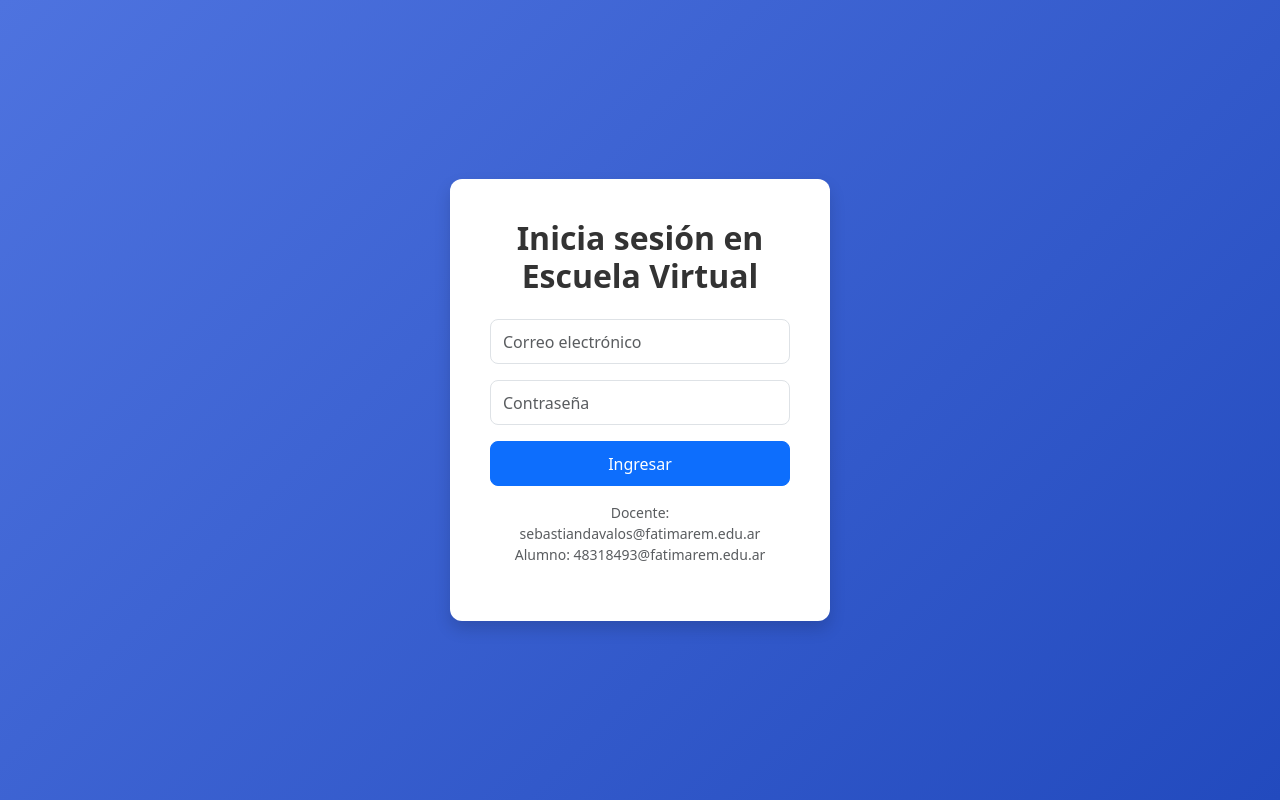
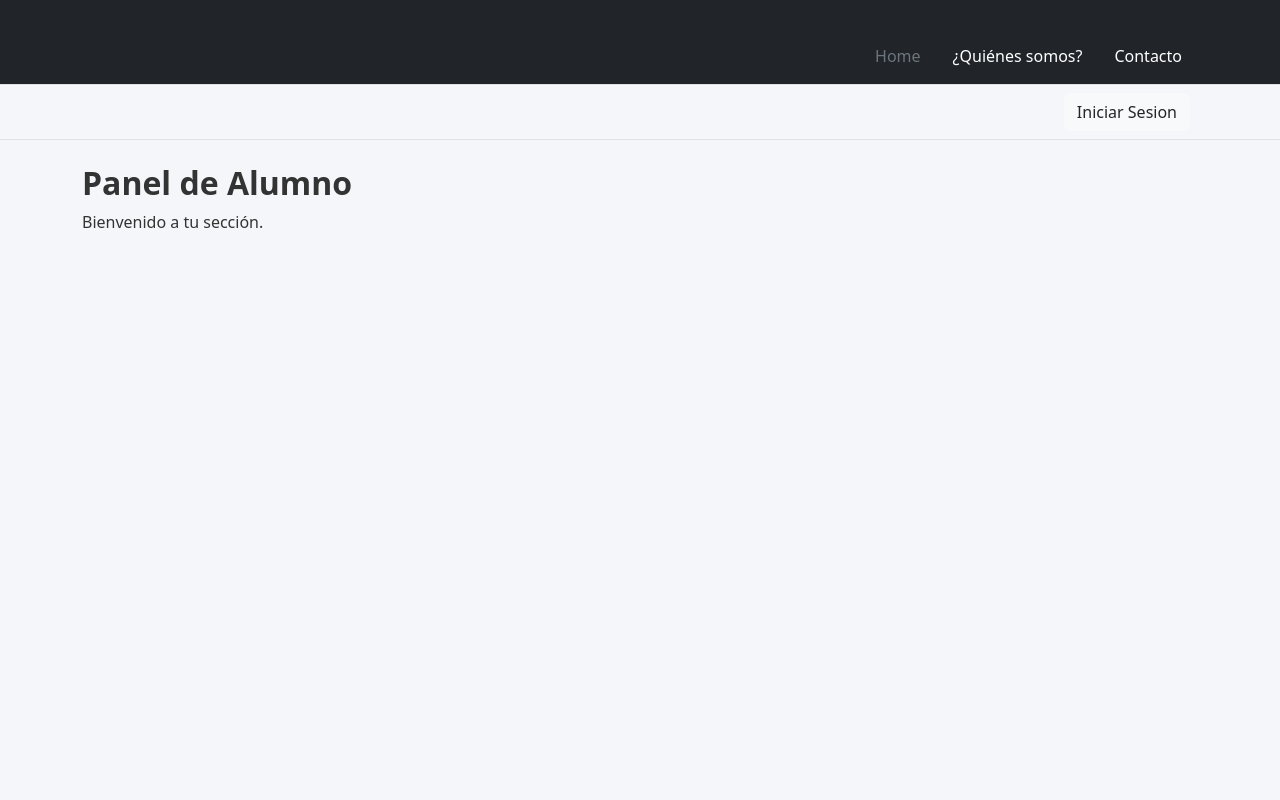
Before and after one commit to maximiliano-occhiuzzi/Escuela_Virtual, a React (Vite) app: page / in a window 1280 px wide. Built offline with nearby package versions, Linux system fonts and the light colour scheme.

Commit message:
arranque el proyecto, cree panel de alumno y docente, enrutee, cree home, falta realizar tarjeta tarea 29/04 12:09

```diff
--- a/src/App.jsx
+++ b/src/App.jsx
@@ -1,13 +1,19 @@
 import { BrowserRouter, Routes, Route } from "react-router-dom";
+import Home from "./pages/Home";
+import PanelAlumno from "./pages/PanelAlumno";
 import Login from "./pages/Login";
-import PanelAlumno from "./pages/PanelAlumno";
+import PanelDocente from "./pages/PanelDocente"
+import TarjetaTarea from "./components/TarjetaTarea"
 
 function App() {
   return (
     <BrowserRouter>
       <Routes>
-        <Route path="/" element={<Login />} />
-        <Route path="/alumno" element={<PanelAlumno />} />
+        <Route path="/" element={<Home/>} />
+        <Route path="/Login" element={<Login/>} />
+        <Route path="/PanelAlumno" element={<PanelAlumno/>} />
+        <Route path="/PanelDocente" element={<PanelDocente/>} />
+        <Route path="/TarjetaTarea" element={<TarjetaTarea/>} />
       </Routes>
     </BrowserRouter>
   );
--- a/src/components/TarjetaTarea.jsx
+++ b/src/components/TarjetaTarea.jsx
@@ -0,0 +1,11 @@
+function TarjetaTarea( ) {
+
+
+
+
+    return(
+        <div> tarjeta de tarea</div>
+    );
+}
+
+export default TarjetaTarea;
--- /dev/null
+++ b/src/pages/Home.jsx
@@ -0,0 +1,73 @@
+import React from 'react';
+import { Link } from "react-router-dom";
+import "./Home.css";
+
+function Home() {
+  return (
+    <>
+      <header>
+        <div className="px-3 py-2 text-bg-dark border-bottom">
+          <div className="container">
+            <div className="d-flex flex-wrap align-items-center justify-content-center justify-content-lg-start">
+
+              <Link to="/" className="d-flex align-items-center my-2 my-lg-0 me-lg-auto text-white text-decoration-none">
+                <svg className="bi me-2" width="40" height="32" role="img" aria-label="Bootstrap">
+                  <use xlinkHref="#bootstrap"></use>
+                </svg>
+              </Link>
+
+              {/* Aquí estaba el error: eliminamos los imports repetidos que estaban dentro del return */}
+              <ul className="nav col-12 col-lg-auto my-2 justify-content-center my-md-0 text-small">
+                <li>
+                  <Link to="/alumno" className="nav-link text-secondary">
+                    <svg className="bi d-block mx-auto mb-1" width="24" height="24" aria-hidden="true">
+                      <use xlinkHref="#home"></use>
+                    </svg>
+                    Home
+                  </Link>
+                </li>
+                <li>
+                  <Link to="/nosotros" className="nav-link text-white">
+                    <svg className="bi d-block mx-auto mb-1" width="24" height="24" aria-hidden="true">
+                      <use xlinkHref="#grid"></use>
+                    </svg>
+                    ¿Quiénes somos?
+                  </Link>
+                </li>
+                <li>
+                  <Link to="/contacto" className="nav-link text-white">
+                    <svg className="bi d-block mx-auto mb-1" width="24" height="24" aria-hidden="true">
+                      <use xlinkHref="#people-circle"></use>
+                    </svg>
+                    Contacto
+                  </Link>
+                </li>
+              </ul>
+            </div>
+          </div>
+        </div>
+
+        {/* Resto del diseño (Busqueda y Login) */}
+        <div className="px-3 py-2 border-bottom mb-3">
+          <div className="container d-flex flex-wrap justify-content-center">
+            <form className="col-12 col-lg-auto mb-2 mb-lg-0 me-lg-auto" role="search">
+
+            </form>
+            <div className="text-end">
+                <Link to= "/Login">
+              <button type="button" className="btn btn-light text-dark me-2">Iniciar Sesion</button>
+              </Link>
+            </div>
+          </div>
+        </div>
+      </header>
+
+      <main className="container mt-4">
+        <h2>Panel de Alumno</h2>
+        <p>Bienvenido a tu sección.</p>
+      </main>
+    </>
+  );
+}
+
+export default Home;
--- a/src/pages/Login.jsx
+++ b/src/pages/Login.jsx
@@ -19,9 +19,9 @@ const navigate = useNavigate();
 
 
  if (!isNaN(usuario)) {
-  navigate("/alumno");
+  navigate("/PanelAlumno");
 } else {
-  navigate("/docente");
+  navigate("/PanelDocente");
 }
 };
 
--- a/src/pages/PanelAlumno.jsx
+++ b/src/pages/PanelAlumno.jsx
@@ -11,7 +11,7 @@ function PanelAlumno() {
             <div className="d-flex flex-wrap align-items-center justify-content-between">
 
               {/* Logo / Inicio */}
-              <Link to="/alumno" className="text-white text-decoration-none">
+              <Link to="/PanelAlumno" className="text-white text-decoration-none">
                 <h4>Escuela Virtual</h4>
               </Link>
 
@@ -57,10 +57,14 @@ function PanelAlumno() {
         </p>
 
         {/* Ejemplo de tarjeta */}
-        <div className="card mt-3 p-3">
+          <div className="card mt-3 p-3">
+            <button>
           <h5>Tarea de Matemática</h5>
           <p>Resolver ejercicios de la página 45</p>
           <small className="text-danger">Entrega: 25/04</small>
+          <Link to= "/TarjetaTarea">
+          </Link>
+          </button>
         </div>
       </main>
     </>
--- a/src/pages/PanelDocente.jsx
+++ b/src/pages/PanelDocente.jsx
@@ -0,0 +1,56 @@
+import { Link } from "react-router-dom";
+import "./PanelDocente.css";
+import { useNavigate } from "react-router-dom";
+
+function PanelDocente() {
+  return (
+    <>
+      {/* NAVBAR */}
+      <header>
+        <div className="px-3 py-2 text-bg-dark border-bottom">
+          <div className="container">
+            <div className="d-flex flex-wrap align-items-center justify-content-between">
+
+              {/* Logo / Inicio */}
+              <Link to="/PanelDocente" className="text-white text-decoration-none">
+                <h4>Escuela Virtual</h4>
+              </Link>
+
+
+
+
+              {/* Botón logout */}
+              <div>
+                <Link to="/" className="btn btn-light">
+                  Cerrar sesión
+                </Link>
+              </div>
+
+            </div>
+          </div>
+        </div>
+      </header>
+
+      {/* CONTENIDO */}
+      <main className="container mt-4">
+  <h2>Bienvenido PROFESOR 👨‍🎓</h2>
+
+  <p className="text-muted">
+    Acá vas a poder ver tus tareas y avisos.
+  </p>
+
+  {/* Envolvemos la tarjeta con el componente Link correctamente */}
+  <Link to="/TarjetaTarea" className="text-decoration-none text-dark">
+    <div className="card mt-3 p-3 shadow-sm">
+      <h5>Tarea de Matemática</h5>
+      <p>Resolver ejercicios de la página 45</p>
+      <small className="text-danger">Entrega: 25/04</small>
+    </div>
+  </Link>
+</main>
+
+    </>
+  );
+}
+
+export default PanelDocente;
```
Also changed, not shown: src/pages/Home.css (added).
